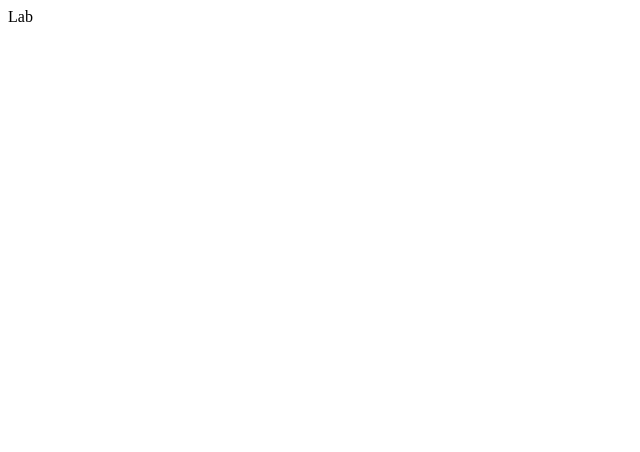
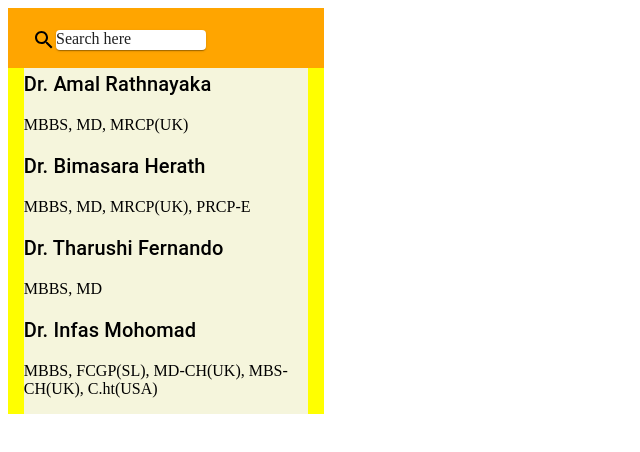
Before and after one commit to Bistec-UOM/MedicareHub_front, a React (Create React App) app in the folder front/: page /lab in a window 1280 px wide. Shown: the top 452 px of the page, without its empty margins (0-640 px from the left). Built offline with nearby package versions, Linux system fonts and the light colour scheme.

Commit message:
Initial strcuture for Sidebar

```diff
--- /dev/null
+++ b/front/src/components/sidebar/Sidebar.js
@@ -0,0 +1,59 @@
+import React from 'react';
+
+const SidebarContainer = ({ children }) => {
+  // React.Children.map is used to iterate over children
+  const renderChildren = React.Children.map(children, (child) => {
+    // Check if the child is B or C
+    if (child.type === SidebarList || child.type === SidebarTop) {
+      // Clone the child and add any additional props or styles
+      return React.cloneElement(child, {
+        style: {
+          // Add your custom styles here
+          ...child.props.style,
+        },
+        // Add any additional props as needed
+      });
+    }
+    // If the child is not B or C, render it as is
+    return child;
+  });
+
+  return <div>{renderChildren}</div>;
+};
+
+
+
+const SidebarTop = ({ children }) => {
+  return (
+    <div
+      style={{
+        width: '100%',
+        height: '60px',
+        backgroundColor:'orange'
+      }}
+    >
+      {children}
+    </div>
+  );
+};
+
+
+const SidebarList = ({ children }) => {
+  return (
+    <div
+      style={{
+        width: '100%',
+        height: 'auto',
+        backgroundColor:'yellow',
+        display:'flex',
+        flexDirection:'column',
+        justifyContent:'space-around',
+        alignItems:'center'
+      }}
+    >
+      {children}
+    </div>
+  );
+};
+
+export { SidebarContainer,SidebarTop,SidebarList };
--- /dev/null
+++ b/front/src/components/sidebar/Sideunits.js
@@ -0,0 +1,36 @@
+import React from 'react'
+import Typography from '@mui/material/Typography'
+import { Chip } from '@mui/material'
+import CheckIcon from '@mui/icons-material/Check';
+
+function Sideunit_Doctor({name,title}) {
+  return (
+    <div style={{width:'90%',backgroundColor:'beige'}}>
+        <Typography variant='h6'>Dr. {name}</Typography>
+        <p>{title}</p>
+    </div>
+  )
+}
+
+function Sideunit_Patient({name,status,time}) {
+    return (
+      <div style={{width:'90%',backgroundColor:'beige'}}>
+          <Typography variant='h6'>{name}</Typography>
+          <div>
+                  <Chip>{time}</Chip>
+                  {status=='done'||status=='pending'?<CheckIcon color={status=='done'?'success':'warning'}></CheckIcon>:''}
+          </div>
+      </div>
+    )
+}
+
+function Sideunit_Test({name,test}) {
+    return (
+      <div style={{width:'90%',backgroundColor:'beige'}}>
+          <Typography variant='h5'>{name}</Typography>
+          <p>{test}</p>
+      </div>
+    )
+}
+
+export {Sideunit_Doctor,Sideunit_Patient,Sideunit_Test}
--- a/front/src/pages/Lab.js
+++ b/front/src/pages/Lab.js
@@ -1,7 +1,40 @@
+import { Grid, Toolbar, Typography, Paper } from '@mui/material'
 import React from 'react'
+import {SidebarContainer,SidebarTop,SidebarList} from '../components/sidebar/Sidebar'
+import {Sideunit_Doctor} from '../components/sidebar/Sideunits'
+import SearchIcon from '@mui/icons-material/Search';
 
 export default function Lab() {
+
+  const data=[
+    {'name':'Amal Rathnayaka','title':'MBBS, MD, MRCP(UK)'},
+    {'name':'Bimasara Herath','title':'MBBS, MD, MRCP(UK), PRCP-E'},
+    {'name':'Tharushi Fernando','title':'MBBS, MD'},
+    {'name':'Infas Mohomad','title':'MBBS, FCGP(SL), MD-CH(UK), MBS-CH(UK), C.ht(USA)'}
+ ]
+
   return (
-    <div>Lab</div>
+    <Grid container spacing={0}>
+      <Grid xs={3}>
+        <SidebarContainer>
+          <SidebarTop>
+            <Toolbar>
+              <SearchIcon></SearchIcon>
+              <Paper sx={{width:'150px',height:'20px'}}>Search here</Paper>
+            </Toolbar>
+          </SidebarTop>
+          <SidebarList>
+            {data.map(el=>{
+              return(
+                <Sideunit_Doctor name={el.name} title={el.title}></Sideunit_Doctor>
+              )
+            })}
+          </SidebarList>
+        </SidebarContainer>
+      </Grid>
+      <Grid xs={9}>
+
+      </Grid>
+    </Grid>
   )
 }
```
